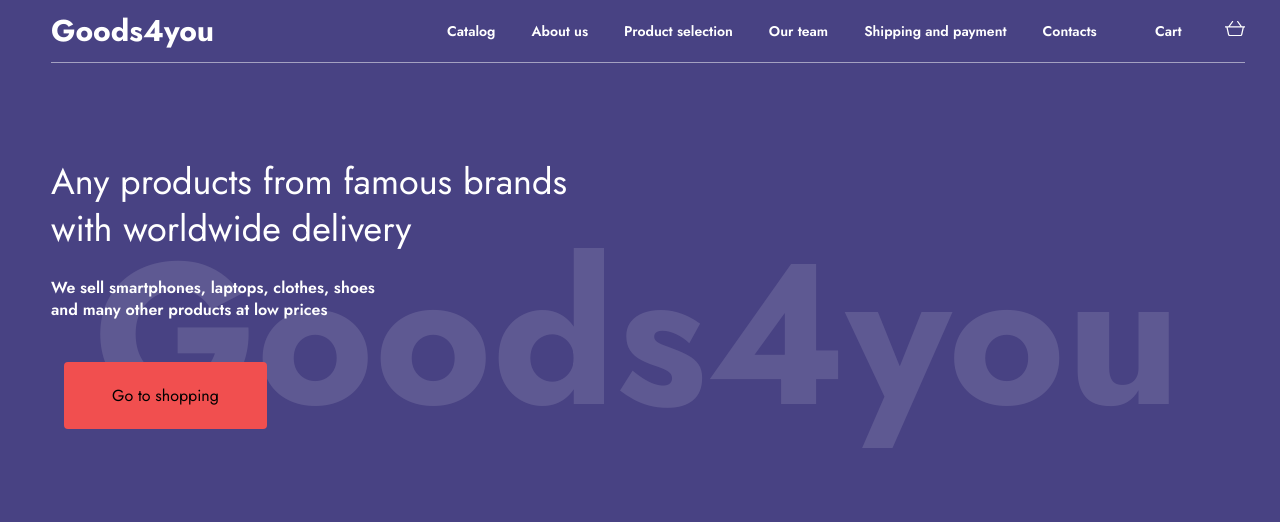
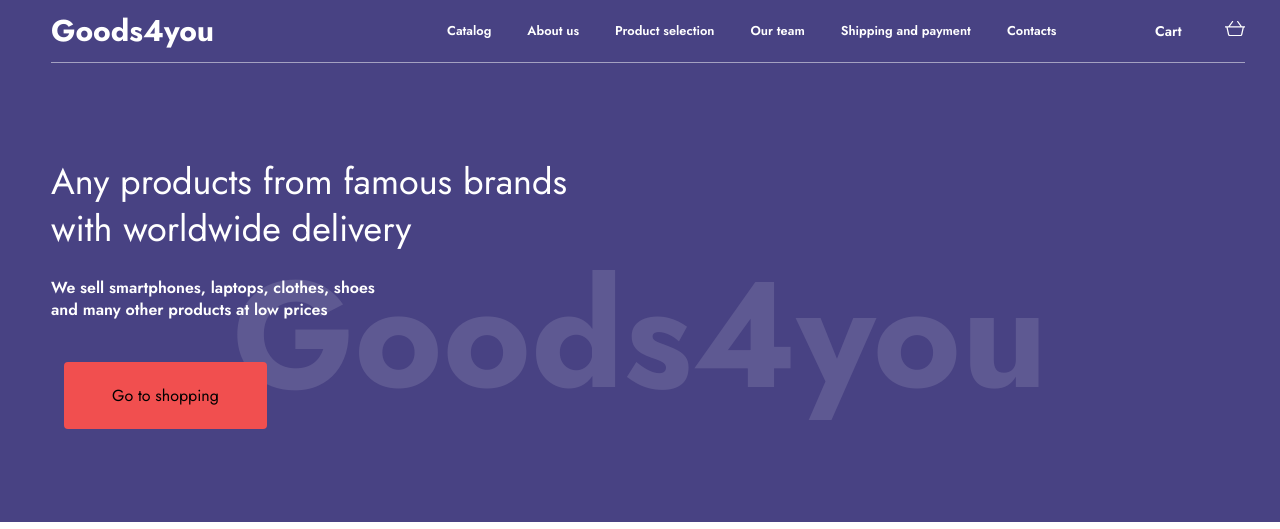
Before and after one commit to leviovan/task2, a React (Vite) app: page / in a window 1280 px wide. Shown: the top 529 px of the page. Built offline with nearby package versions, Linux system fonts and the light colour scheme.

Commit message:
adaptiv ne dodelan

```diff
--- a/src/components/aboutUs/aboutUs.module.scss
+++ b/src/components/aboutUs/aboutUs.module.scss
@@ -2,11 +2,11 @@
   background: rgb(72, 66, 131);
   color: white;
     position: relative;
+
     margin-bottom: 60PX;
   .body {
     display: flex;
     justify-content: space-between;
-
     .desc {
       display: flex;
       padding-left: 3px;
@@ -14,7 +14,8 @@
       justify-content: center;
       max-width: 455px;
       width: 100%;
-
+      z-index: 5;
+      padding-bottom: 20px;
       .title {
         margin-top: 70px;
         font-size: 30px;
@@ -59,7 +60,10 @@
       transform: skew(-17.5deg);
       position: relative;
       margin-right: 107px;
+      @media (max-width:1024px){
 
+        display: none;
+      }
       img {
         width: 939.23px;
         height: 633px;
@@ -68,8 +72,7 @@
         right: 0;
 
         left: -50%;
-        transform: translate(-51%, -48%);
-        transform: skew(17.5deg);
+        transform: skew(17.5deg) ;
       }
     }
     .bgFigure{
--- a/src/components/catalog/listCatalog/Product/productcard.module.scss
+++ b/src/components/catalog/listCatalog/Product/productcard.module.scss
@@ -4,7 +4,12 @@
     max-height: 358px;
     height: 100%;
     border-radius: 4px;
+        @media (max-width:1260px) {
+                    max-width: 250px;
+                    width: 100%;
+                    max-height: 358px;
 
+        }
     .img {
         max-width: 280px;
         width: 100%;
@@ -13,6 +18,12 @@
         border-radius: 4px;
         background-color: #e5e5e5;
         margin-bottom: 5px;
+        @media (max-width:1260px) {
+                    max-width: 250px;
+                    width: 100%;
+                    height: 250px;
+
+        }
     }
     .title {
         font-size: 16px;
--- a/src/components/hero/header/header.module.scss
+++ b/src/components/hero/header/header.module.scss
@@ -18,16 +18,19 @@
             display: flex;
             align-items: center;
             justify-content: space-between;
+
             .list {
                 gap: 36px;
                 display: flex;
                 align-items: center;
-                font-size: 14px;
+                font-size: clamp(8px,80%, 20px);
                 font-weight: 600;
                 line-height: 160%;
                 letter-spacing: 0%;
-
                 width: 100%;
+                 @media (max-width:1024px) {
+                   justify-content:flex-end;
+                }
                 .item {
                     text-wrap: nowrap;
                 }
@@ -38,6 +41,10 @@
                 justify-content: space-between;
                 max-width: 90px;
                 width: 100%;
+
+                @media (max-width:1024px) {
+                        display: none;
+                }
                 .link {
                     color: white;
                     font-size: 14px;
--- a/src/components/hero/hero.module.scss
+++ b/src/components/hero/hero.module.scss
@@ -44,6 +44,12 @@
             top: 58%;
             left: 50%;
             transform: translate(-51%, -48%);
+            @media (max-width:1280px) {
+                    font-size: 150px;
+            }
+             @media (max-width:840px) {
+                    font-size: 130px;
+            }
         }
     }
 }
--- a/src/components/productForYou/productForYou.module.scss
+++ b/src/components/productForYou/productForYou.module.scss
@@ -22,7 +22,7 @@
       padding-top: 25px;
         padding-bottom: 40px;
         border-bottom: 1px solid rgb(128, 128, 128);;
-margin-bottom: 19px;
+        margin-bottom: 19px;
         border-top: 1px solid rgb(128, 128, 128);;
       .title {
         font-size: 24px;
@@ -33,6 +33,7 @@ margin-bottom: 19px;
         display: flex;
         flex-wrap: wrap;
         gap: 20px 70px;
+            justify-content: space-evenly;
         .item {
           display: flex;
           flex-direction: column;
--- a/src/components/team/team.module.scss
+++ b/src/components/team/team.module.scss
@@ -23,7 +23,9 @@
         gap: 20px;
         height: 920px;
         justify-content: flex-start;
-
+        @media (max-width:1280px) {
+            height: 740px;
+        }
         &:nth-child(2){
              justify-content: flex-end;
         }
@@ -31,7 +33,6 @@
         .containerImg{
             position: relative;
             color: white;
-
             &:hover{
                 p{opacity: 1;}
             }
@@ -67,6 +68,9 @@
         }
         .img{
             max-width: 387px;
+             @media (max-width:1024px) {
+            max-width: 300px;
+        }
             max-height: 400px;
         }
 
```
